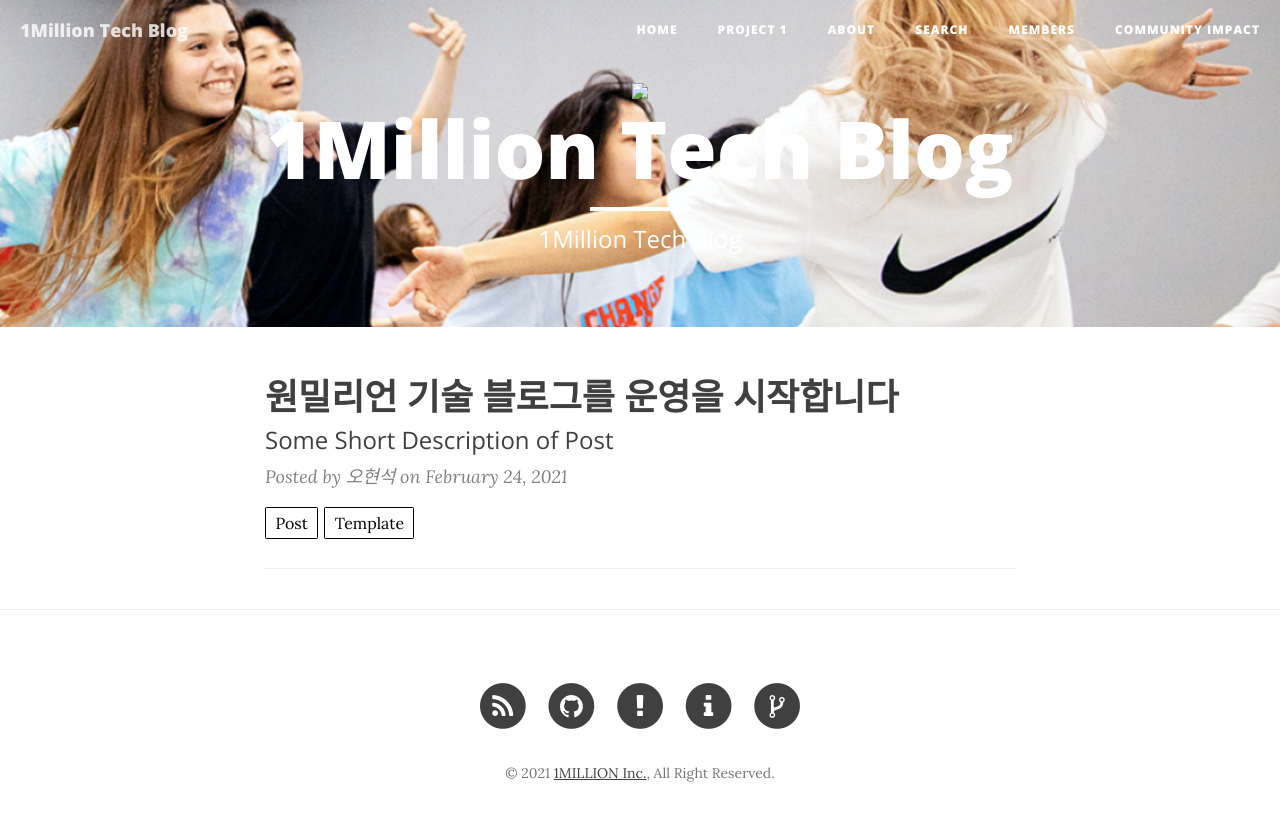
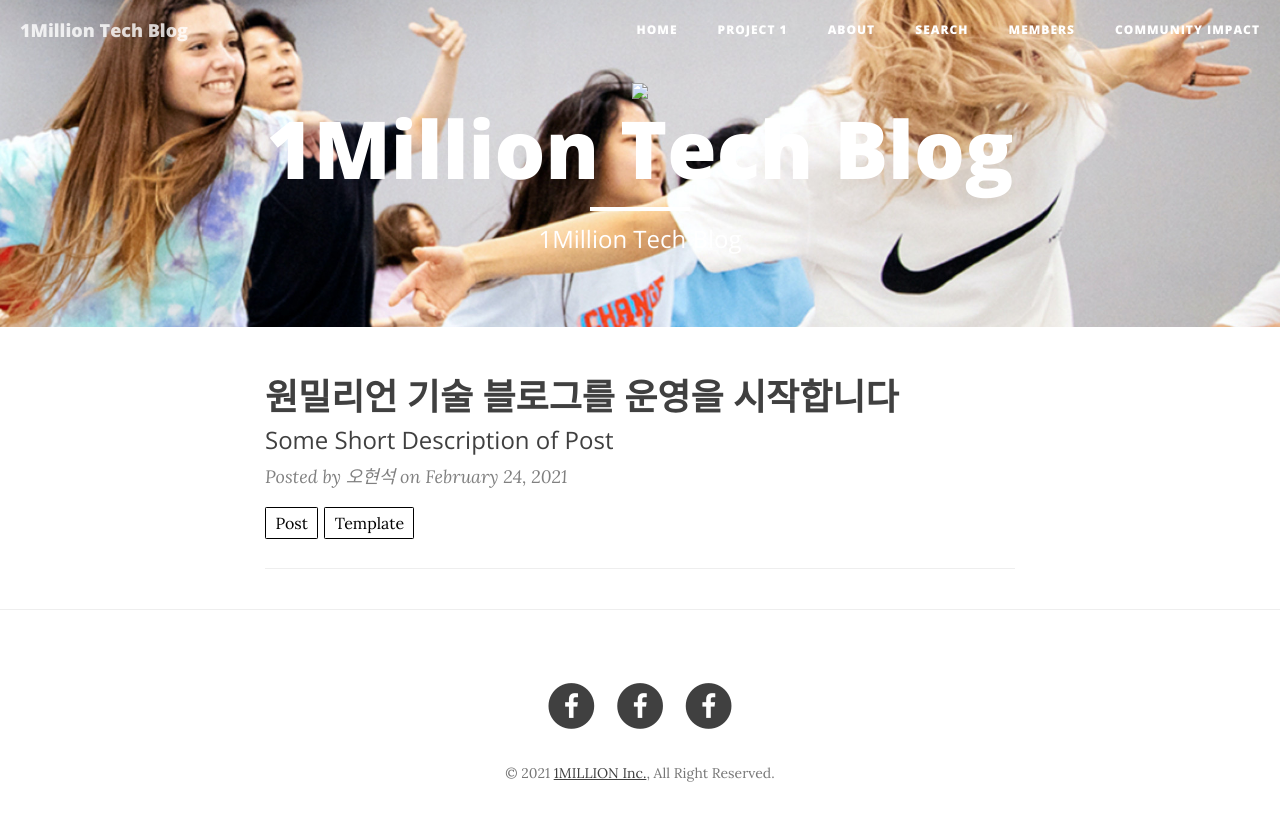
Before and after one commit to 1milliondance/1milliondance.github.io, a Jekyll site: the page built from index.html, in a window 1280 px wide. Shown: the top 821 px of the page. Built offline with Jekyll 4.4.1, drawn with Linux system fonts in a browser that asks for light colours; nearby versions of some CDN libraries; the list of posts is cut into pages by our own code.

Commit message:
Change Footer Link

```diff
--- a/_includes/footer.html
+++ b/_includes/footer.html
@@ -4,25 +4,6 @@
         <div class="row">
             <div class="col-lg-8 col-lg-offset-2 col-md-10 col-md-offset-1">
                 <ul class="list-inline text-center">
-                    <li>
-                        <a href="{{ "/feed.xml" | prepend: site.baseurl }}">
-                            <span class="fa-stack fa-lg">
-                                <i class="fa fa-circle fa-stack-2x"></i>
-                                <i class="fa fa-rss fa-stack-1x fa-inverse"></i>
-                            </span>
-                        </a>
-                    </li>
-                    {% if site.twitter_username %}
-                    <li>
-                        <a href="https://twitter.com/{{ site.twitter_username }}">
-                            <span class="fa-stack fa-lg">
-                                <i class="fa fa-circle fa-stack-2x"></i>
-                                <i class="fa fa-twitter fa-stack-1x fa-inverse"></i>
-                            </span>
-                        </a>
-                    </li>
-                    {% endif %}
-                    {% if site.facebook_username %}
                     <li>
                         <a href="https://www.facebook.com/{{ site.facebook_username }}">
                             <span class="fa-stack fa-lg">
@@ -31,43 +12,22 @@
                             </span>
                         </a>
                     </li>
-                    {% endif %}
-                    {% if site.github_username %}
                     <li>
-                        <a href="https://github.com/{{ site.github_username }}/{{ site.project_repository}}">
+                        <a href="https://www.facebook.com/{{ site.facebook_username }}">
                             <span class="fa-stack fa-lg">
                                 <i class="fa fa-circle fa-stack-2x"></i>
-                                <i class="fa fa-github fa-stack-1x fa-inverse"></i>
-                            </span>
-                        </a>
-                    </li>
-                    {% endif %}
-					{% if site.github_username == "projectpages" %}
-                    <li>
-                        <a href="https://github.com/projectpages/project-pages/issues">
-                            <span class="fa-stack fa-lg">
-                                <i class="fa fa-circle fa-stack-2x"></i>
-                                <i class="fa fa-exclamation fa-stack-1x fa-inverse"></i>
-                            </span>
-                        </a>
-                    </li>
-		    <li>
-                        <a href="https://github.com/projectpages/project-pages/wiki/">
-                            <span class="fa-stack fa-lg">
-                                <i class="fa fa-circle fa-stack-2x"></i>
-                                <i class="fa fa-info fa-stack-1x fa-inverse"></i>
+                                <i class="fa fa-facebook fa-stack-1x fa-inverse"></i>
                             </span>
                         </a>
                     </li>
                     <li>
-                        <a href="https://github.com/projectpages/project-pages/fork">
+                        <a href="https://www.facebook.com/{{ site.facebook_username }}">
                             <span class="fa-stack fa-lg">
                                 <i class="fa fa-circle fa-stack-2x"></i>
-                                <i class="fa fa-code-fork fa-stack-1x fa-inverse"></i>
+                                <i class="fa fa-facebook fa-stack-1x fa-inverse"></i>
                             </span>
                         </a>
                     </li>
-                    {% endif %}
                 </ul>
                 <p class="copyright text-muted"> © 2021 <a href="https://www.1milliondance.com/" target="_blank">1MILLION Inc.</a>, All Right Reserved. </p>
             </div>
```
